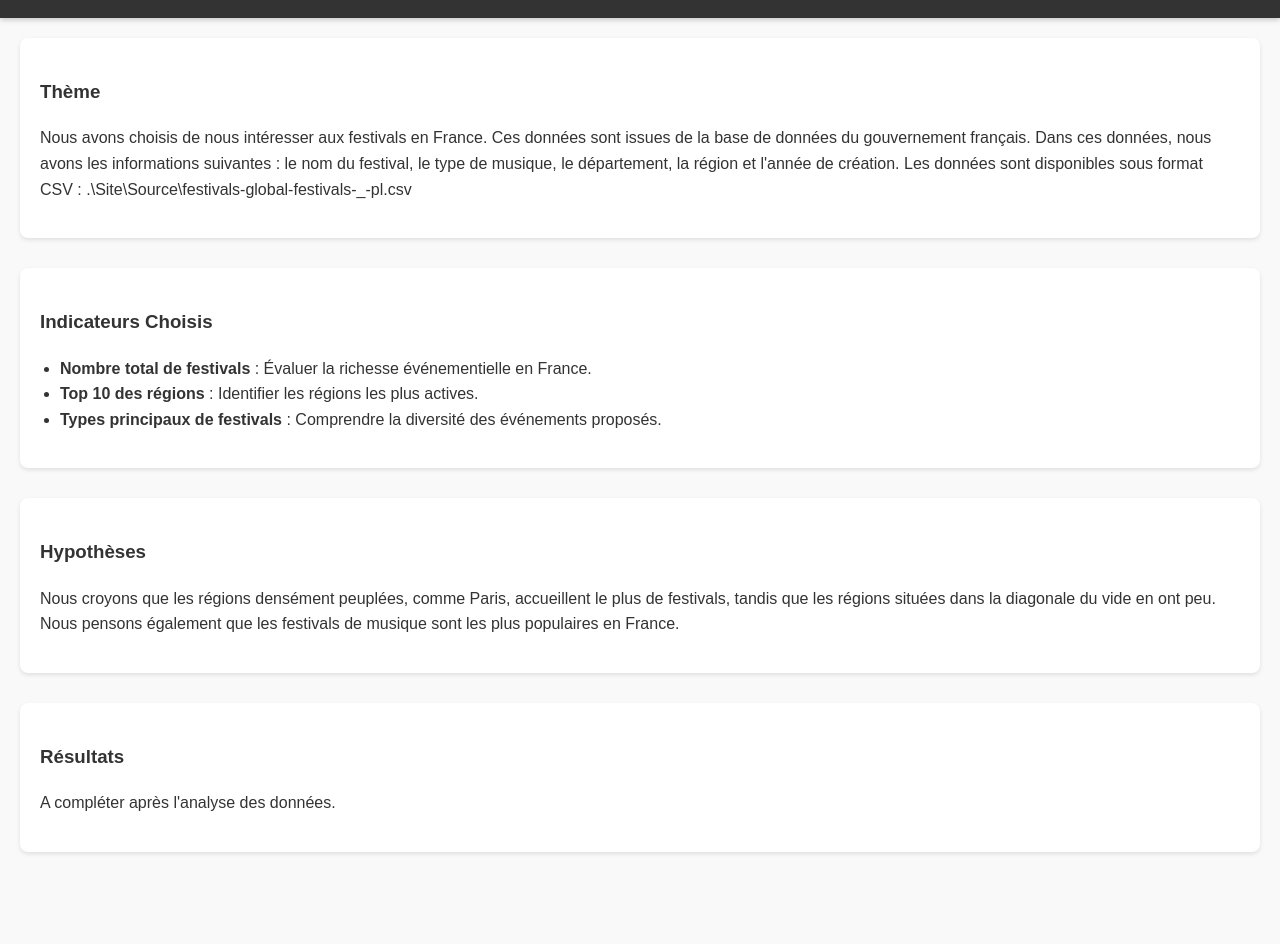
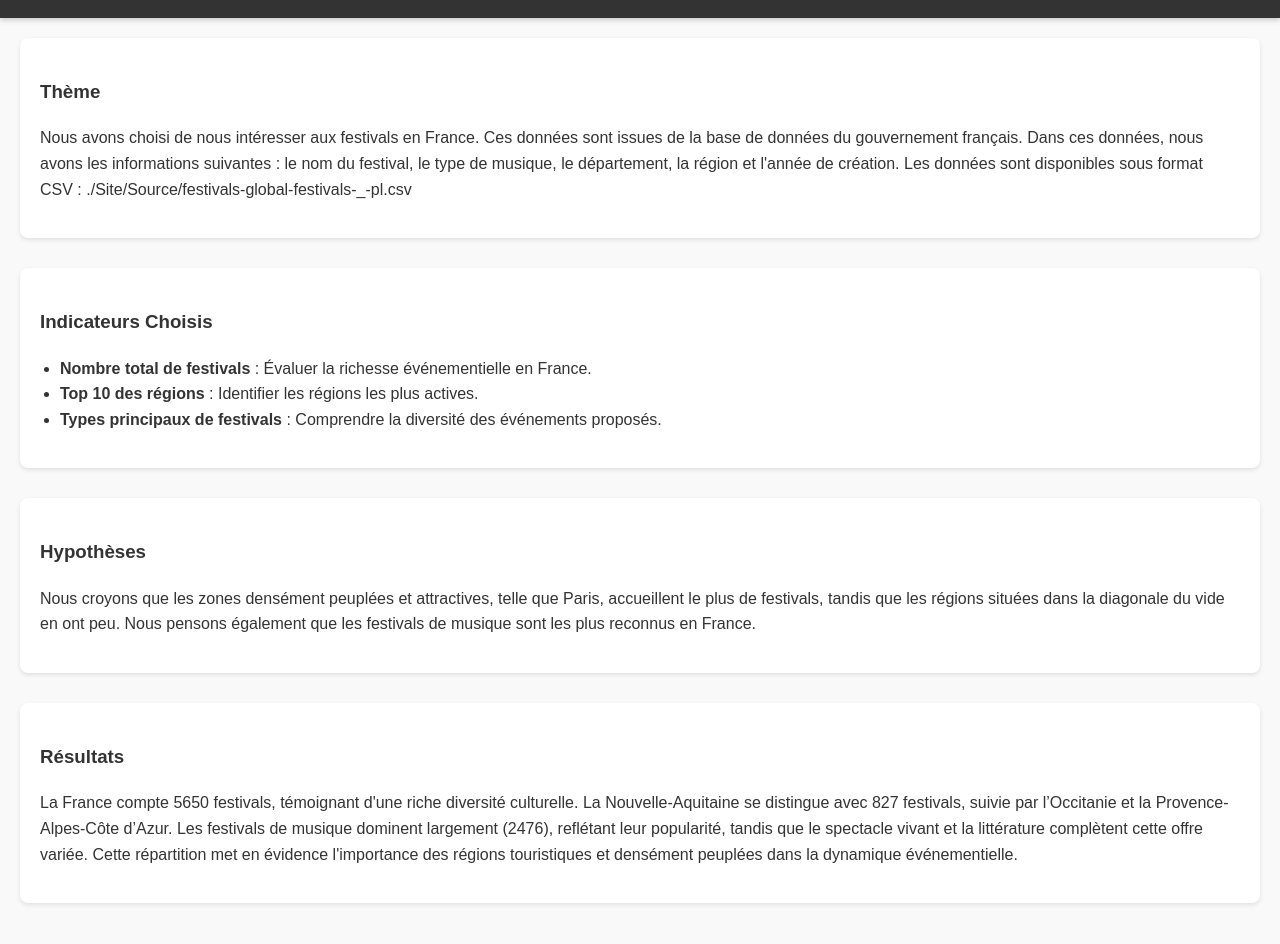
Before and after one commit to JadSamain/TpNoteWeb, a plain HTML site: page Site/index.html in a window 1280 px wide. Shown: the part 76-1020 px from the top of the page. Before the commit the page ends 978 px from the top, so only its background shows below. Drawn offline with Linux system fonts and the light colour scheme.

Commit message:
push final

```diff
--- a/Site/index.html
+++ b/Site/index.html
@@ -21,13 +21,13 @@
         </div>
     </header>
     <main>
-        <section >
+        <section>
             <h3>Thème</h3>
             <p>
-                Nous avons choisis de nous intéresser aux festivals en France.
+                Nous avons choisi de nous intéresser aux festivals en France.
                 Ces données sont issues de la base de données du gouvernement français.
                 Dans ces données, nous avons les informations suivantes : le nom du festival, le type de musique, le département, la région et l'année de création.
-                Les données sont disponibles sous format CSV : .\Site\Source\festivals-global-festivals-_-pl.csv
+                Les données sont disponibles sous format CSV : ./Site/Source/festivals-global-festivals-_-pl.csv
             </p>
         </section>
 
@@ -43,19 +43,20 @@
         <section>
             <h3>Hypothèses</h3>
             <p>
-                Nous croyons que les régions densément peuplées, comme Paris, accueillent le plus de festivals, tandis que les régions situées dans la diagonale du vide en ont peu.
-                Nous pensons également que les festivals de musique sont les plus populaires en France.
+                Nous croyons que les zones densément peuplées et attractives, telle que Paris, accueillent le plus de festivals, tandis que les régions situées dans la diagonale du vide en ont peu.
+                Nous pensons également que les festivals de musique sont les plus reconnus en France.
             </p>
         </section>
 
         <section>
             <h3>Résultats</h3>
             <p>
-                A compléter après l'analyse des données.
+                La France compte 5650 festivals, témoignant d'une riche diversité culturelle. La Nouvelle-Aquitaine se distingue avec 827 festivals, suivie par l’Occitanie et la
+                Provence-Alpes-Côte d’Azur. Les festivals de musique dominent largement (2476), reflétant leur popularité, tandis que le spectacle vivant et la littérature complètent
+                cette offre variée. Cette répartition met en évidence l'importance des régions touristiques et densément peuplées dans la dynamique événementielle.
             </p>
         </section>
     </main>
 
 </body>
-
 </html>
```
Also changed, not shown: Site/donnee.html (+2 -2 lines), Site/indicateurs.html (+2 -2 lines), Site/map.html (+2 -2 lines).
